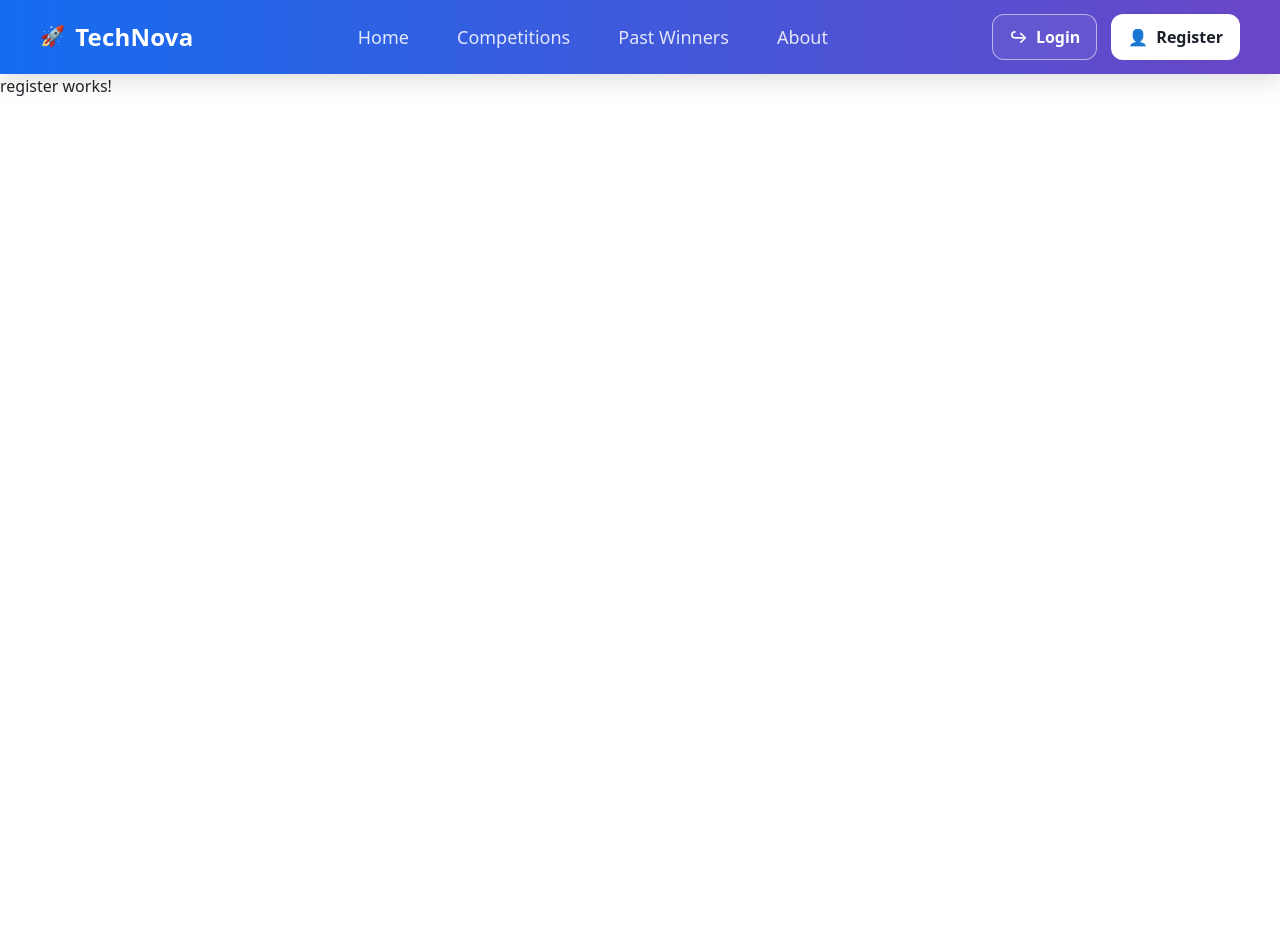
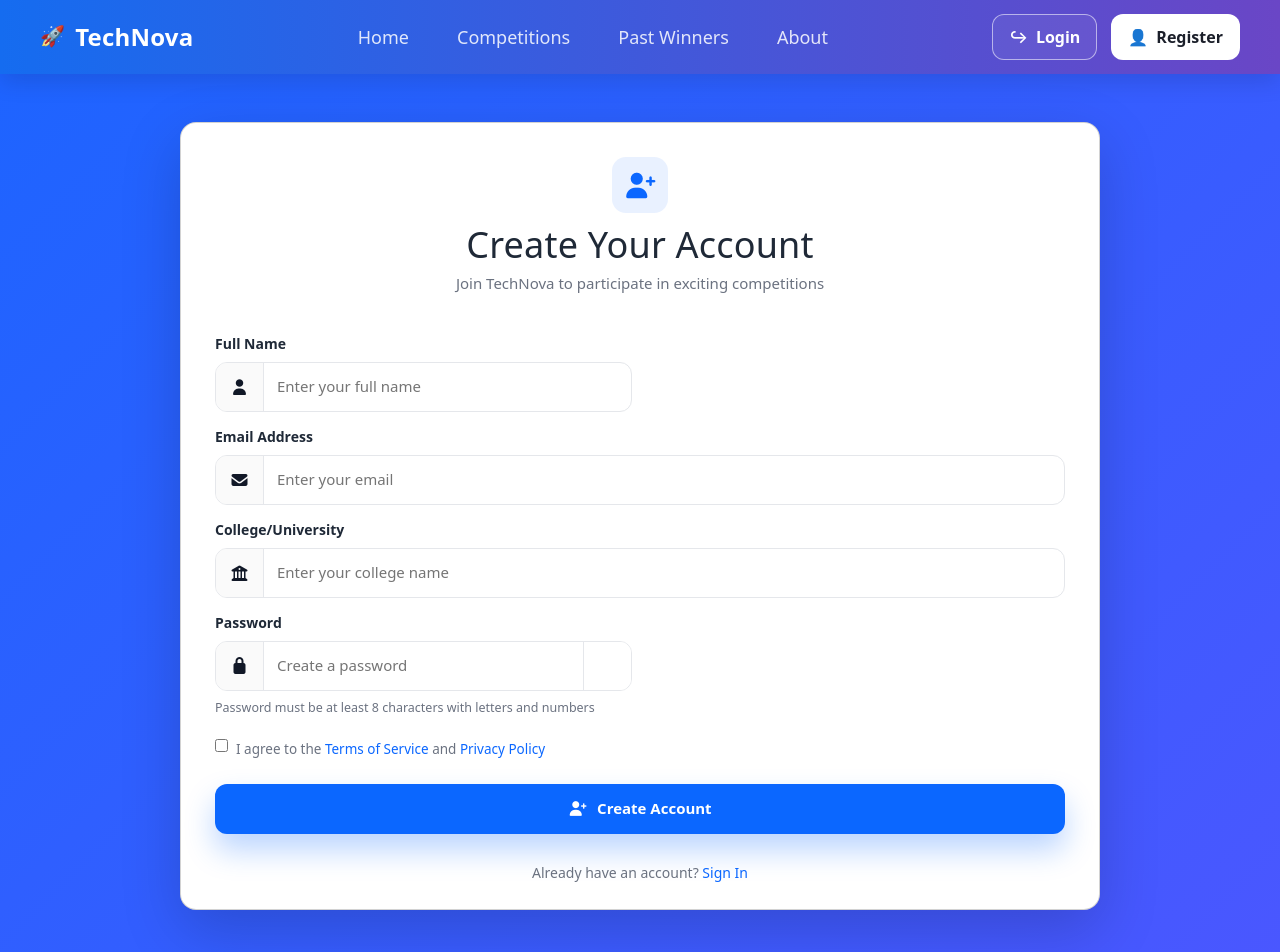
Before and after one commit to kasiakor/angular-projects-registration, an Angular app: page /register in a window 1280 px wide. Shown: the top 952 px of the page. Before the commit the page ends 800 px from the top, so only its background shows below. Built offline with nearby package versions, Linux system fonts and the light colour scheme.

Commit message:
add register form and register api

```diff
--- a/src/app/app.config.ts
+++ b/src/app/app.config.ts
@@ -1,8 +1,13 @@
 import { ApplicationConfig, provideZoneChangeDetection } from '@angular/core';
 import { provideRouter } from '@angular/router';
 
+import { provideHttpClient } from '@angular/common/http';
 import { routes } from './app.routes';
 
 export const appConfig: ApplicationConfig = {
-  providers: [provideZoneChangeDetection({ eventCoalescing: true }), provideRouter(routes)]
+  providers: [
+    provideZoneChangeDetection({ eventCoalescing: true }),
+    provideRouter(routes),
+    provideHttpClient(),
+  ],
 };
--- a/src/app/pages/register/register.component.css
+++ b/src/app/pages/register/register.component.css
@@ -0,0 +1,227 @@
+:host {
+  display: block;
+}
+
+/* Page background */
+.page {
+  min-height: 100vh;
+  display: flex;
+  align-items: center;
+  justify-content: center;
+  padding: 48px 16px;
+  background: linear-gradient(135deg, #1e64ff, #4a57ff);
+}
+
+/* Card */
+.card {
+  width: min(920px, 100%);
+  background: #ffffff;
+  border-radius: 16px;
+  padding: 34px 34px 26px;
+  box-shadow: 0 20px 60px rgba(0, 0, 0, 0.18);
+}
+
+/* Header */
+.header {
+  text-align: center;
+  margin-bottom: 22px;
+}
+
+.header h1 {
+  margin: 0;
+  font-size: 36px;
+  color: #1f2937;
+  letter-spacing: 0.2px;
+}
+
+.header p {
+  margin-top: 6px;
+  color: #6b7280;
+  font-size: 15px;
+}
+
+/* Logo */
+.logo {
+  width: 56px;
+  height: 56px;
+  margin: 0 auto 10px;
+  border-radius: 14px;
+  display: grid;
+  place-items: center;
+  color: #0b67ff;
+  background: rgba(11, 103, 255, 0.09);
+  font-size: 26px;
+}
+
+/* Form layout */
+.form {
+  display: flex;
+  flex-direction: column;
+  gap: 14px;
+}
+
+.grid {
+  display: grid;
+  gap: 16px;
+}
+
+.grid-2 {
+  grid-template-columns: 1fr 1fr;
+}
+
+/* Fields */
+.field label {
+  display: block;
+  font-weight: 600;
+  font-size: 14px;
+  margin-bottom: 8px;
+  color: #1f2937;
+}
+
+/* Input group */
+.input-group {
+  display: flex;
+  align-items: center;
+  min-height: 48px;
+  border: 1px solid #e5e7eb;
+  border-radius: 12px;
+  background: #fff;
+  overflow: hidden;
+  transition: box-shadow 0.15s ease, border-color 0.15s ease;
+}
+
+.input-group:focus-within {
+  border-color: #0b67ff;
+  box-shadow: 0 0 0 4px rgba(11, 103, 255, 0.25);
+}
+
+/* Icons */
+.icon {
+  width: 48px;
+  height: 48px;
+  display: grid;
+  place-items: center;
+  border-right: 1px solid #e5e7eb;
+  background: #fafafa;
+  color: #111827;
+}
+
+/* Input */
+.input-group input,
+.input-group select {
+  flex: 1;
+  border: none;
+  outline: none;
+  padding: 0 14px;
+  font-size: 15px;
+  color: #1f2937;
+  background: transparent;
+}
+
+/* Select arrow */
+.input-group.select .suffix {
+  width: 48px;
+  height: 48px;
+  display: grid;
+  place-items: center;
+  border-left: 1px solid #e5e7eb;
+  color: #6b7280;
+  background: #fafafa;
+}
+
+/* Password eye */
+.input-group.password .eye {
+  width: 48px;
+  height: 48px;
+  border: none;
+  background: #fff;
+  display: grid;
+  place-items: center;
+  cursor: pointer;
+  color: #6b7280;
+  border-left: 1px solid #e5e7eb;
+}
+
+.input-group.password .eye:hover {
+  color: #111827;
+}
+
+/* Hint */
+.hint {
+  font-size: 12.5px;
+  margin-top: 8px;
+  color: #6b7280;
+}
+
+/* Terms */
+.terms {
+  margin-top: 8px;
+  display: flex;
+  gap: 8px;
+  align-items: flex-start;
+  font-size: 13.5px;
+  color: #6b7280;
+}
+
+.terms a {
+  color: #0b67ff;
+  text-decoration: none;
+}
+
+.terms a:hover {
+  text-decoration: underline;
+}
+
+/* Button */
+.btn {
+  margin-top: 10px;
+  height: 50px;
+  border-radius: 12px;
+  border: none;
+  background: #0b67ff;
+  color: #fff;
+  font-weight: 700;
+  font-size: 15px;
+  display: flex;
+  align-items: center;
+  justify-content: center;
+  gap: 10px;
+  cursor: pointer;
+  box-shadow: 0 16px 30px rgba(11, 103, 255, 0.28);
+}
+
+.btn:hover {
+  background: #095be0;
+}
+
+/* Footer */
+.footer {
+  margin-top: 14px;
+  text-align: center;
+  color: #6b7280;
+  font-size: 14px;
+}
+
+.footer a {
+  color: #0b67ff;
+  text-decoration: none;
+}
+
+.footer a:hover {
+  text-decoration: underline;
+}
+
+/* Responsive */
+@media (max-width: 760px) {
+  .grid-2 {
+    grid-template-columns: 1fr;
+  }
+
+  .card {
+    padding: 26px 18px 18px;
+  }
+
+  .header h1 {
+    font-size: 30px;
+  }
+}
--- a/src/app/pages/register/register.component.html
+++ b/src/app/pages/register/register.component.html
@@ -1 +1,103 @@
-<p>register works!</p>
+<div class="page">
+  <div class="card">
+    <div class="header">
+      <div class="logo">
+        <i class="fa-solid fa-user-plus"></i>
+      </div>
+
+      <h1>Create Your Account</h1>
+      <p>Join TechNova to participate in exciting competitions</p>
+    </div>
+
+    <form class="form">
+      <!-- First / Last -->
+      <div class="grid grid-2">
+        <div class="field">
+          <label>Full Name</label>
+          <div class="input-group">
+            <span class="icon"><i class="fa-solid fa-user"></i></span>
+            <input
+              type="text"
+              name="fullName"
+              [(ngModel)]="registrationObject.fullName"
+              placeholder="Enter your full name"
+            />
+          </div>
+        </div>
+      </div>
+
+      <!-- Email -->
+      <div class="field">
+        <label>Email Address</label>
+        <div class="input-group">
+          <span class="icon"><i class="fa-solid fa-envelope"></i></span>
+          <input
+            type="email"
+            name="email"
+            [(ngModel)]="registrationObject.email"
+            placeholder="Enter your email"
+          />
+        </div>
+      </div>
+
+      <!-- College -->
+      <div class="field">
+        <label>College/University</label>
+        <div class="input-group">
+          <span class="icon"><i class="fa-solid fa-building-columns"></i></span>
+          <input
+            type="text"
+            name="collegeName"
+            [(ngModel)]="registrationObject.collegeName"
+            placeholder="Enter your college name"
+          />
+        </div>
+      </div>
+
+      <!-- Password / Confirm -->
+      <div class="grid grid-2">
+        <div class="field">
+          <label>Password</label>
+          <div class="input-group password">
+            <span class="icon"><i class="fa-solid fa-lock"></i></span>
+            <input
+              name="password"
+              [(ngModel)]="registrationObject.password"
+              placeholder="Create a password"
+            />
+            <button type="button" class="eye">
+              <i class="fa-regular"></i>
+            </button>
+          </div>
+
+          <div class="hint">
+            Password must be at least 8 characters with letters and numbers
+          </div>
+        </div>
+      </div>
+
+      <!-- Terms -->
+      <label class="terms">
+        <input type="checkbox" />
+        <span>
+          I agree to the
+          <a href="#">Terms of Service</a>
+          and
+          <a href="#">Privacy Policy</a>
+        </span>
+      </label>
+
+      <!-- Button -->
+      <button type="button" class="btn" (click)="onRegister()">
+        <i class="fa-solid fa-user-plus"></i>
+        Create Account
+      </button>
+
+      <!-- Footer -->
+      <div class="footer">
+        Already have an account?
+        <a href="#">Sign In</a>
+      </div>
+    </form>
+  </div>
+</div>
--- a/src/app/pages/register/register.component.ts
+++ b/src/app/pages/register/register.component.ts
@@ -1,11 +1,41 @@
-import { Component } from '@angular/core';
+import { HttpClient } from '@angular/common/http';
+import { Component, inject } from '@angular/core';
+import { FormsModule } from '@angular/forms';
 
 @Component({
   selector: 'app-register',
-  imports: [],
+  imports: [FormsModule],
   templateUrl: './register.component.html',
-  styleUrl: './register.component.css'
+  styleUrl: './register.component.css',
 })
 export class RegisterComponent {
+  registrationObject: any = {
+    fullName: '',
+    email: '',
+    password: '',
+    collegeName: '',
+    role: '',
+  };
 
+  http = inject(HttpClient);
+
+  onRegister() {
+    alert('Register button clicked');
+    debugger;
+    this.http
+      .post(
+        'https://api.freeprojectapi.com/api/ProjectCompetition/register',
+        this.registrationObject
+      )
+      .subscribe(
+        (res: any) => {
+          debugger;
+          alert('Registration successful');
+        },
+        (error) => {
+          console.error('Registration failed', error);
+          alert('Error: ' + (error.error?.message || error.statusText));
+        }
+      );
+  }
 }
```
